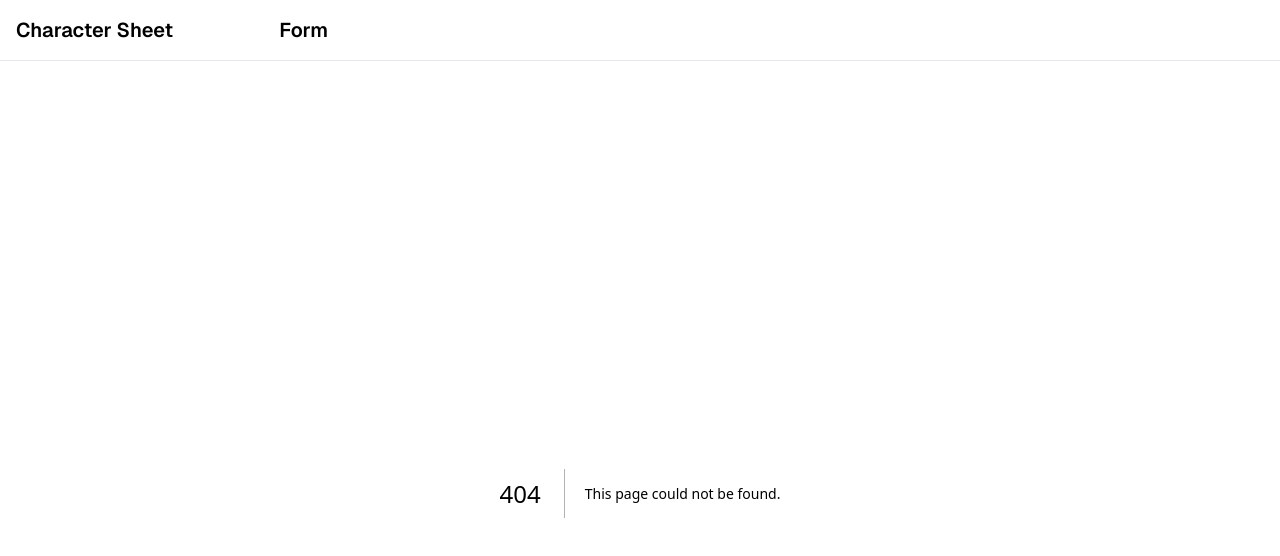
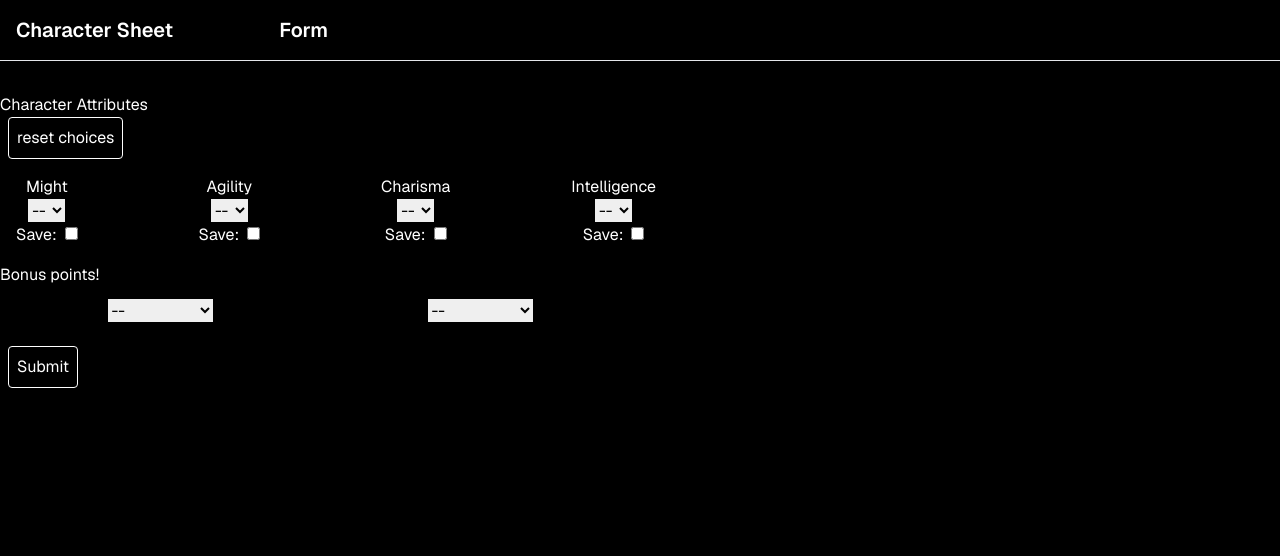
Before and after one commit to thegouge/dc20-beyond, a Next.js app: page /form/attributes in a window 1280 px wide. Before the commit this address had no page. Shown: the top 556 px of the page. Built offline with nearby package versions, Linux system fonts and the light colour scheme.

Commit message:
Splitting out the Attribute form
This adds the player and character name form, and leverages the new
context for the multi-stage form

```diff
--- /dev/null
+++ b/src/app/form/attributes/page.tsx
@@ -0,0 +1,278 @@
+"use client";
+
+import { useRouter } from "next/navigation";
+import { useContext, useState } from "react";
+import { CharacterContext } from "~/helpers/characterContext";
+import { Attributes } from "~/types";
+
+const standardArray = [3, 1, 0, -2];
+
+export default function FormPage() {
+  const router = useRouter()
+  const character = useContext(CharacterContext);
+
+  const [selectedSA, setSelectedSA] = useState([false, false, false, false]);
+  const [attributes, setAttributes] = useState({
+    might: { mod: -1, save: false },
+    agility: { mod: -1, save: false },
+    charisma: { mod: -1, save: false },
+    intelligence: { mod: -1, save: false },
+    prime: { mod: 3, save: false },
+  });
+  const [maxSaves, setMaxSaves] = useState(false);
+  const [bonus1, setBonus1] = useState<Attributes | "--">("--");
+  const [bonus2, setBonus2] = useState<Attributes | "--">("--");
+
+  function selectAttribute(value: string, stat: Attributes) {
+    const valueInt = parseInt(value);
+    let prev = attributes[stat].mod;
+
+    const newAttributes = { ...attributes };
+    newAttributes[stat].mod = valueInt;
+
+    setAttributes(newAttributes);
+
+    // code for excluding the choice from the list here
+    const selectedIndex = standardArray.indexOf(valueInt);
+    const tmp = [...selectedSA];
+
+    tmp[selectedIndex] = true;
+
+    const prevIndex = standardArray.indexOf(prev);
+    if (prevIndex >= 0) {
+      tmp[prevIndex] = false;
+    }
+
+    setSelectedSA(tmp);
+  }
+
+  function resetSelections() {
+    setAttributes({
+      might: { mod: -1, save: false },
+      agility: { mod: -1, save: false },
+      charisma: { mod: -1, save: false },
+      intelligence: { mod: -1, save: false },
+      prime: { mod: 3, save: false },
+    });
+    setSelectedSA([false, false, false, false]);
+  }
+
+  function handleSaveChange(
+    type: "might" | "agility" | "charisma" | "intelligence",
+  ) {
+    const newlySelected = { ...attributes };
+    newlySelected[type].save = !attributes[type].save;
+
+    const numSelected = Object.values(newlySelected).filter(
+      (value) => value.save,
+    ).length;
+
+    if (numSelected >= 2) {
+      setMaxSaves(true);
+    } else {
+      setMaxSaves(false);
+    }
+
+    setAttributes(newlySelected);
+  }
+
+  function handleSubmit(e: any) {
+    e.preventDefault();
+
+    if (bonus1 !== "--" && bonus2 !== "--") {
+      character.setAttributes({
+        ...attributes,
+        bonuses: [bonus1, bonus2],
+      });
+    }
+
+    router.push("/form/background")
+  }
+
+  return (
+    <form onSubmit={handleSubmit}>
+      <h2>Character Attributes</h2>
+      <div className="mb-3">
+        <button className="outline-button" onClick={resetSelections}>
+          reset choices
+        </button>
+      </div>
+      <div className="m-4 flex w-1/2 justify-between">
+        <div className="text-center">
+          <label htmlFor="mightSelector" className="block">
+            Might
+          </label>
+          <select
+            name="mightSelector"
+            value={attributes.might.mod}
+            onChange={(e) => {
+              selectAttribute(e.target.value, "might");
+            }}
+            className="text-black"
+          >
+            <option value="">--</option>
+            {selectedSA.map((isSelected, i) => (
+              <option
+                key={standardArray[i]}
+                disabled={isSelected}
+                value={standardArray[i]}
+              >
+                {standardArray[i]}
+              </option>
+            ))}
+          </select>
+          <label className="block">
+            Save:
+            <input
+              className="ml-2"
+              type="checkbox"
+              disabled={!attributes.might.save && maxSaves}
+              checked={attributes.might.save}
+              onChange={() => handleSaveChange("might")}
+            />
+          </label>
+        </div>
+        <div className="text-center">
+          <label htmlFor="agiSelector" className="block">
+            Agility
+          </label>
+          <select
+            name="agiSelector"
+            value={attributes.agility.mod}
+            onChange={(e) => {
+              selectAttribute(e.target.value, "agility");
+            }}
+            className="text-black"
+          >
+            <option value="">--</option>
+            {selectedSA.map((isSelected, i) => (
+              <option
+                key={standardArray[i]}
+                disabled={isSelected}
+                value={standardArray[i]}
+              >
+                {standardArray[i]}
+              </option>
+            ))}
+          </select>
+          <label className="block">
+            Save:
+            <input
+              className="ml-2"
+              type="checkbox"
+              disabled={!attributes.agility.save && maxSaves}
+              checked={attributes.agility.save}
+              onChange={() => handleSaveChange("agility")}
+            />
+          </label>
+        </div>
+        <div className="text-center">
+          <label htmlFor="chaSelector" className="block">
+            Charisma
+          </label>
+          <select
+            name="chaSelector"
+            value={attributes.charisma.mod}
+            onChange={(e) => {
+              selectAttribute(e.target.value, "charisma");
+            }}
+            className="text-black"
+          >
+            <option value="">--</option>
+            {selectedSA.map((isSelected, i) => (
+              <option
+                key={standardArray[i]}
+                disabled={isSelected}
+                value={standardArray[i]}
+              >
+                {standardArray[i]}
+              </option>
+            ))}
+          </select>
+          <label className="block">
+            Save:
+            <input
+              className="ml-2"
+              type="checkbox"
+              disabled={!attributes.charisma.save && maxSaves}
+              checked={attributes.charisma.save}
+              onChange={() => handleSaveChange("charisma")}
+            />
+          </label>
+        </div>
+        <div className="text-center">
+          <label htmlFor="intSelector" className="block">
+            Intelligence
+          </label>
+          <select
+            name="intSelector"
+            value={attributes.intelligence.mod}
+            onChange={(e) => {
+              selectAttribute(e.target.value, "intelligence");
+            }}
+            className="text-black "
+          >
+            <option value="">--</option>
+            {selectedSA.map((isSelected, i) => (
+              <option
+                key={standardArray[i]}
+                disabled={isSelected}
+                value={standardArray[i]}
+              >
+                {standardArray[i]}
+              </option>
+            ))}
+          </select>
+          <label className="block">
+            Save:
+            <input
+              className="ml-2"
+              type="checkbox"
+              disabled={!attributes.intelligence.save && maxSaves}
+              checked={attributes.intelligence.save}
+              onChange={() => handleSaveChange("intelligence")}
+            />
+          </label>
+        </div>
+      </div>
+      <div>Bonus points!</div>
+      <div className="my-3 flex w-1/2 justify-around">
+        <select
+          className="text-black"
+          value={bonus1}
+          onChange={(e) => setBonus1(e.target.value as Attributes)}
+        >
+          <option value="--">--</option>
+          {Object.keys(attributes)
+            .filter((key) => attributes[key].mod !== 3)
+            .map((key) => {
+              return (
+                <option key={`${key}-option`} value={key}>
+                  {key}
+                </option>
+              );
+            })}
+        </select>
+        <select
+          className="text-black"
+          value={bonus2}
+          onChange={(e) => setBonus2(e.target.value as Attributes)}
+        >
+          <option value="">--</option>
+          {Object.keys(attributes)
+            .filter((key) => attributes[key].mod !== 3)
+            .map((key) => {
+              return (
+                <option key={`${key}-option`} value={key}>
+                  {key}
+                </option>
+              );
+            })}
+        </select>
+      </div>
+      <button className="outline-button my-3" type="submit">
+        Submit
+      </button>
+    </form>
+  );
+}
--- a/src/app/form/page.tsx
+++ b/src/app/form/page.tsx
@@ -1,50 +1,49 @@
 "use client";
 
-import { useState } from "react";
-import Attributes from "~/app/_components/form/Attributes";
-import { Character } from "~/types";
+import { useRouter } from "next/navigation";
+import { useContext, useState } from "react";
+import { CharacterContext } from "~/helpers/characterContext";
 
-export default function Form() {
-  const formSteps = [
-    "Attributes", // attributes & saves
-    "Background", // skills, trades, languages
-    "Ancestry",
-    "Class",
-    "Weapons",
-  ];
+export default function FormPage() {
+  const character = useContext(CharacterContext);
+  const router = useRouter();
 
-  const [character] = useState<Character>(new Character());
+  const [playerName, setPlayerName] = useState("");
+  const [characterName, setCharacterName] = useState("");
 
-  function advance(type: string, payload: any) {
-    switch (type) {
-      case "attributes":
-        character.setAttributes(payload);
-        break;
+  function handleSubmit(e: any) {
+    e.preventDefault();
 
-      case "background":
-        character.setBackground(payload);
-        break;
+    character.setMetaData({
+      playerName,
+      characterName,
+    });
 
-      case "ancestry":
-        character.setAncestry(payload);
-        break;
-
-      case "class":
-        character.setClass(payload);
-        break;
-
-      case "equipment":
-        character.setEquipment(payload);
-        break;
-
-      default:
-        break;
-    }
+    router.push("/form/attributes");
   }
 
   return (
-    <main>
-      <Attributes advance={(e: any) => advance("attributes", e)} />
-    </main>
+    <form onSubmit={handleSubmit}>
+      <label>
+        What's your name?
+        <input
+          className="text-black"
+          value={playerName}
+          onChange={(e) => setPlayerName(e.target.value)}
+        />
+      </label>
+      <label>
+        What's your character's name?
+        <input
+          className="text-black"
+          value={characterName}
+          onChange={(e) => setCharacterName(e.target.value)}
+        />
+      </label>
+
+      <button className="outline-button my-3" type="submit">
+        Submit
+      </button>
+    </form>
   );
 }
```
